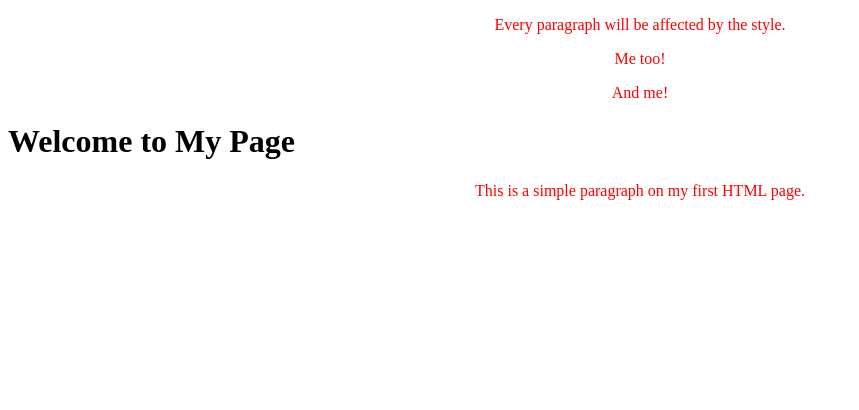
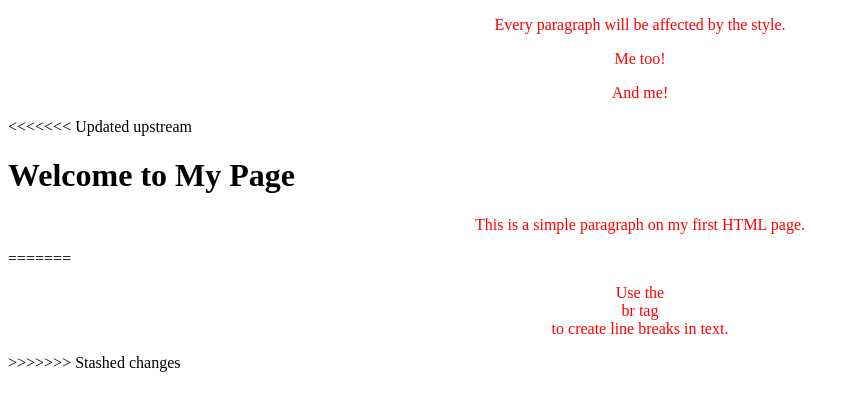
Before and after one commit to Madala-Gayathri/myrepo, a plain HTML site: page index.html in a window 1280 px wide. Shown: the whole page, without its empty margins (0-859 px from the left). Drawn offline with Linux system fonts and the light colour scheme.

Commit message:
extra code added

```diff
--- a/index.html
+++ b/index.html
@@ -17,6 +17,7 @@ p {
 </body>
 </html>
 
+<<<<<<< Updated upstream
 <!DOCTYPE html>
 <html>
 <head>
@@ -29,3 +30,8 @@ p {
 
 </body>
 </html>
+=======
+<p>
+  Use the <br> br tag <br> to create line breaks in text.
+</p>
+>>>>>>> Stashed changes
```
